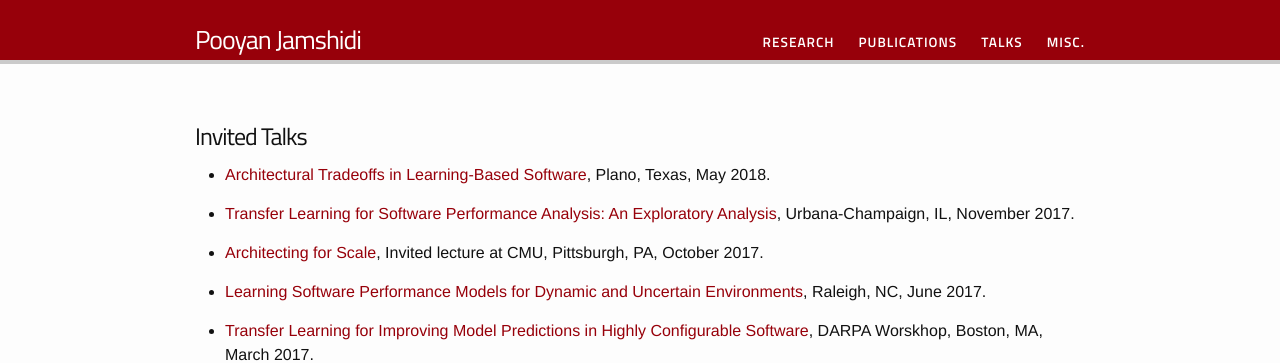
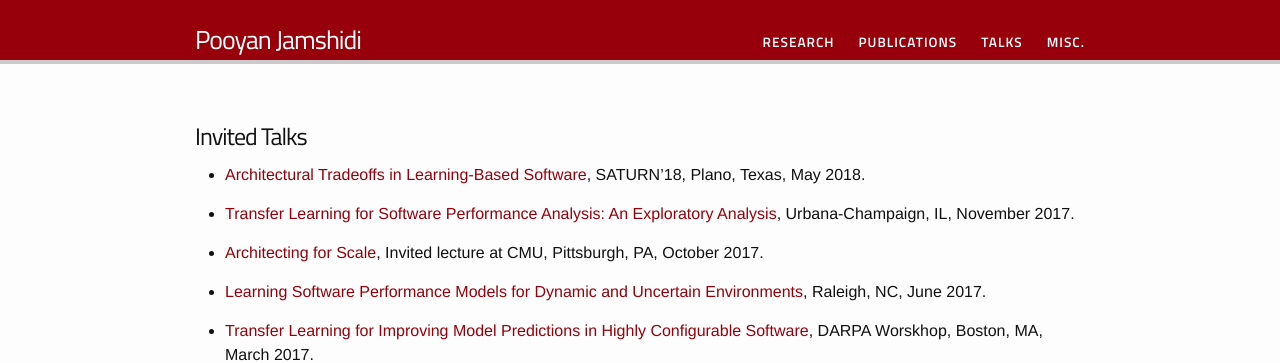
Before and after one commit to pooyanjamshidi/pooyanjamshidi.github.io, a Jekyll site: the page built from pages/talks.md, in a window 1280 px wide. Shown: the top 363 px of the page. Built offline with Jekyll 4.4.1, drawn with Linux system fonts in a browser that asks for light colours.

Commit message:
updated cv

```diff
--- a/pages/talks.md
+++ b/pages/talks.md
@@ -6,7 +6,7 @@
 
 # Invited Talks
 
-* [Architectural Tradeoffs in Learning-Based Software](https://www.slideshare.net/pooyanjamshidi/architectural-tradeoff-in-learningbased-software), Plano, Texas, May 2018.
+* [Architectural Tradeoffs in Learning-Based Software](https://www.slideshare.net/pooyanjamshidi/architectural-tradeoff-in-learningbased-software), SATURN'18, Plano, Texas, May 2018.
 
 * [Transfer Learning for Software Performance Analysis: An Exploratory Analysis](https://www.slideshare.net/pooyanjamshidi/transfer-learning-for-software-performance-analysis-an-exploratory-analysis), Urbana-Champaign, IL, November 2017.
 
```
Also changed, not shown: 1 other file.
